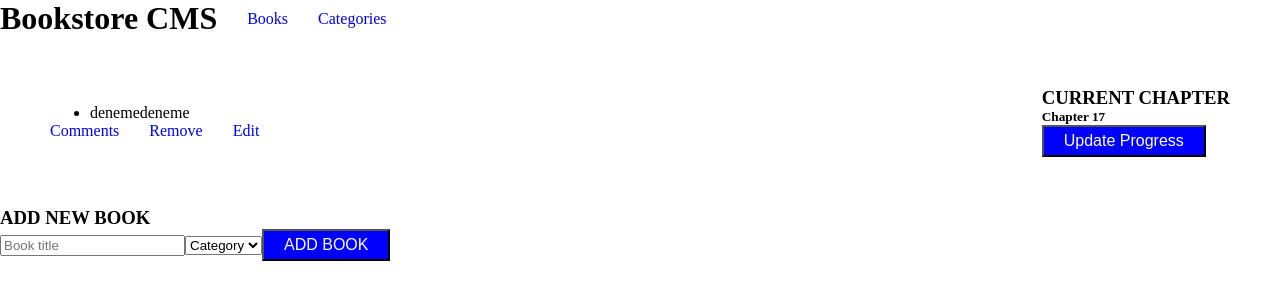
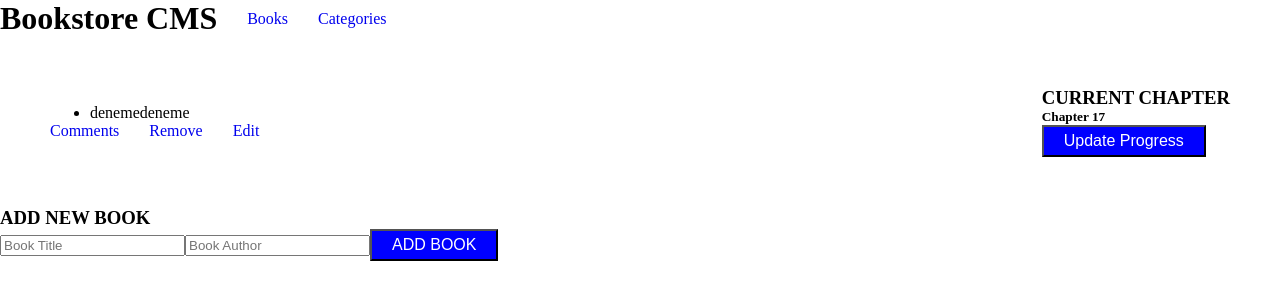
Before and after one commit to luftedar/book-store, a React (Create React App) app: page / in a window 1280 px wide. Shown: the top 300 px of the page. Built offline with nearby package versions, Linux system fonts and the light colour scheme.

Commit message:
Removed Dropdown / Added Author Input

```diff
--- a/src/components/Main.js
+++ b/src/components/Main.js
@@ -24,12 +24,8 @@ const Progress = function () {
       <div className="form-area">
         <h3>ADD NEW BOOK</h3>
         <form>
-          <input type="text" placeholder="Book title" />
-          <select name="Category">
-            <option>Category</option>
-            <option value="first">First</option>
-            <option value="second">Second</option>
-          </select>
+          <input type="text" placeholder="Book Title" />
+          <input type="text" placeholder="Book Author" />
           <button type="button">ADD BOOK</button>
         </form>
       </div>
```
